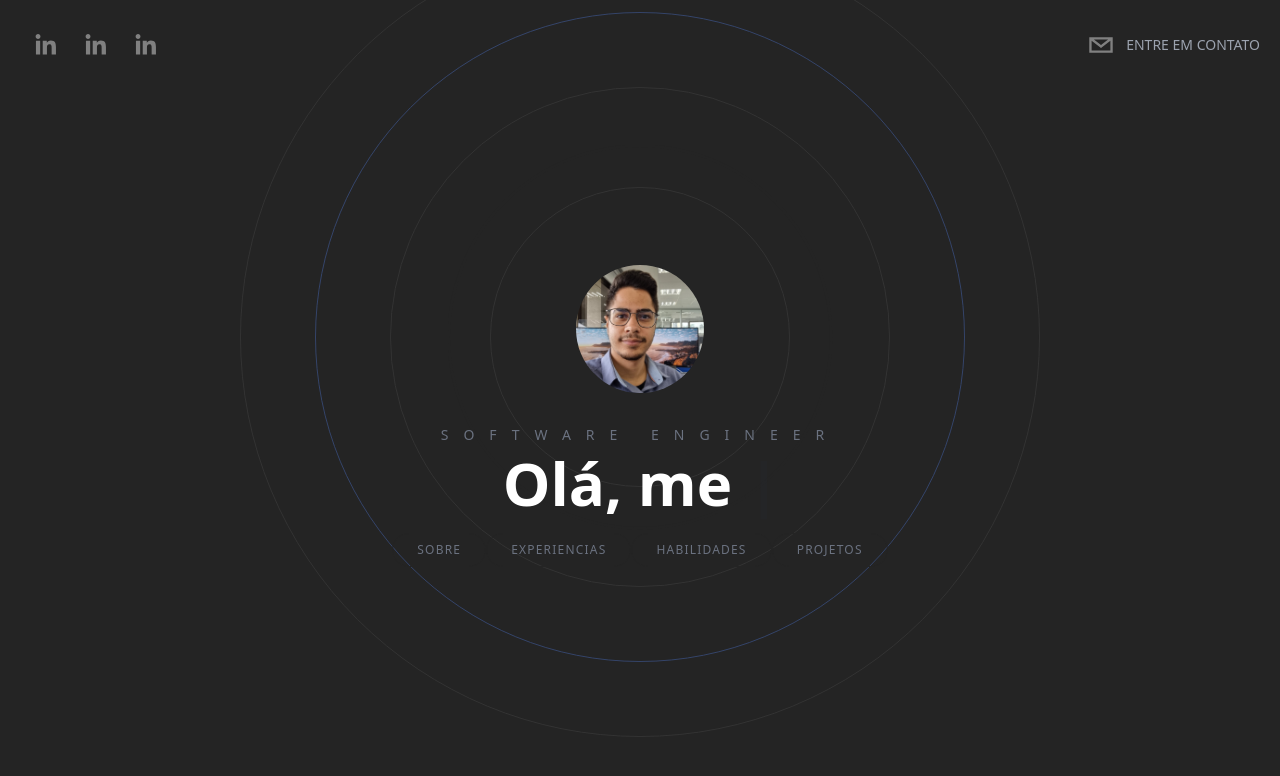
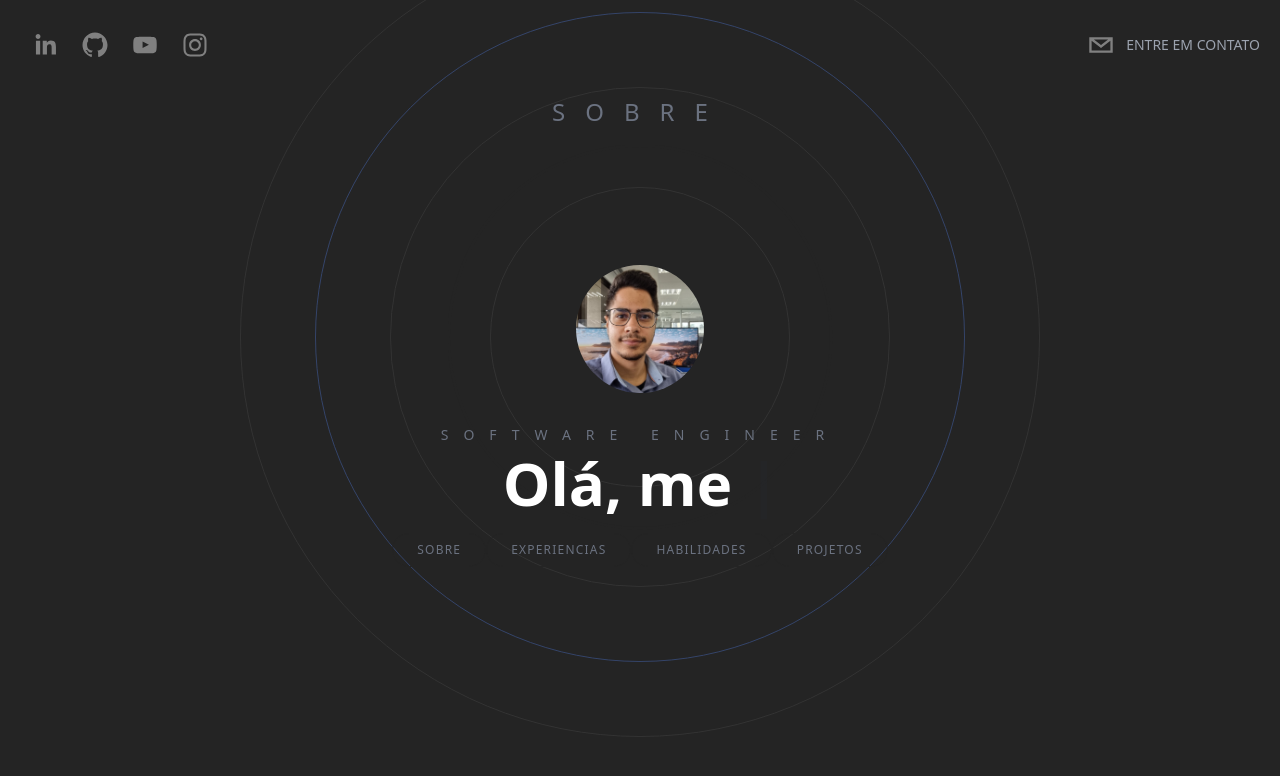
Before and after one commit to leonardobarros31/Portfolio, a Next.js app: page / in a window 1280 px wide. Shown: the top 776 px of the page. Built offline with nearby package versions, Linux system fonts and the light colour scheme.

Commit message:
Finalização da Sessão "Sobre"

```diff
--- /dev/null
+++ b/components/About.tsx
@@ -0,0 +1,36 @@
+import React from 'react'
+import { motion } from "framer-motion";
+
+type Props = {}
+
+const About = (props: Props) => {
+  return (
+    <motion.div
+    initial={{ opacity: 0 }}
+    whileInView={{ opacity: 1 }}
+    transition={{ duration: 1.5 }}
+     className="flex flex-col realative h-screen text-center md:text-left md:flex-row max-w-7xl px-10 justify-evenly mx-auto items-center">
+      <h3 className="absolute top-24 uppercase tracking-[20px] text-gray-500 text-2xl">
+         Sobre
+      </h3>
+
+      <div className="space-y-10 px-0 md:px-10">
+        <h4 className="text-4xl font-semibold">Um <span className="underline decoration-[#537FE7]/50">pouco</span> sobre mim</h4>
+        <p className="text-base">
+        Previsão de formação em Ciência da Computação, com 3 anos
+        de experiência de trabalho na area de suporte procurando
+        uma posição de nível de entrada em Desenvolvimento.
+        Como experiência prática inclui assistência em Trabalho de projeto de TI, gerenciamento
+        de rede local, treinamento de usuários (incluindo vídeos didaticos) e
+        suporte local na Wintershall Dea Brasil.
+        A experiencia mais recente foi como Analista de Suporte Jr na ATOS onde foi dada
+        continuidade do trabalho na Wintershall Dea Brasil, e logo após atuei como coordenador de Rollout
+        no ONS, as principais atividades eram gerenciar a equipe e entrar em contato com usuários para efetuar
+        a atividade de rollout.
+        </p>
+      </div>
+    </motion.div>
+  )
+}
+
+export default About
--- a/components/Header.tsx
+++ b/components/Header.tsx
@@ -27,12 +27,17 @@ function Header() {
           bgColor="transparent"
         />
         <SocialIcon
-          url="https://linkedin.com/in/leonardobarros31"
+          url="https://github.com/leonardobarros31/"
           fgColor="gray"
           bgColor="transparent"
         />
         <SocialIcon
-          url="https://linkedin.com/in/leonardobarros31"
+          url="https://www.youtube.com/channel/UCaMGKJAr9v-cU5OLEu7wB-Q"
+          fgColor="gray"
+          bgColor="transparent"
+        />
+        <SocialIcon
+          url="https://www.instagram.com/lsbarros99/"
           fgColor="gray"
           bgColor="transparent"
         />
--- a/components/Hero.tsx
+++ b/components/Hero.tsx
@@ -12,8 +12,8 @@ function Hero({}: Props) {
    const [text, count] = useTypewriter({
       words: [
       "Olá, me chamo Leonardo Barros",
-      "Cara-que-ama-jogos.tsx",
-      "<MasAdoraCodar />"],
+      "SneakerHead.tsx",
+      "<QueAdoraCodar />"],
       loop: true,
       delaySpeed: 2000,
    });
--- a/pages/index.tsx
+++ b/pages/index.tsx
@@ -2,6 +2,7 @@ import Head from 'next/head'
 import { Inter } from 'next/font/google'
 import Header from  '../components/Header'
 import Hero from '../components/Hero'
+import About from '../components/About'
 
 
 const inter = Inter({ subsets: ['latin'] })
@@ -15,11 +16,16 @@ export default function Home() {
 
     {/* Header */}
     <Header />
+
     {/* Hero */}
-    <section id="hero" className="snap-center">
+    <section id="hero" className="snap-start">
       <Hero />
     </section>
+
     {/* About */}
+    <section id="about" className="snap-center">
+      <About />
+    </section>
 
     {/* Experience */}
 
```
